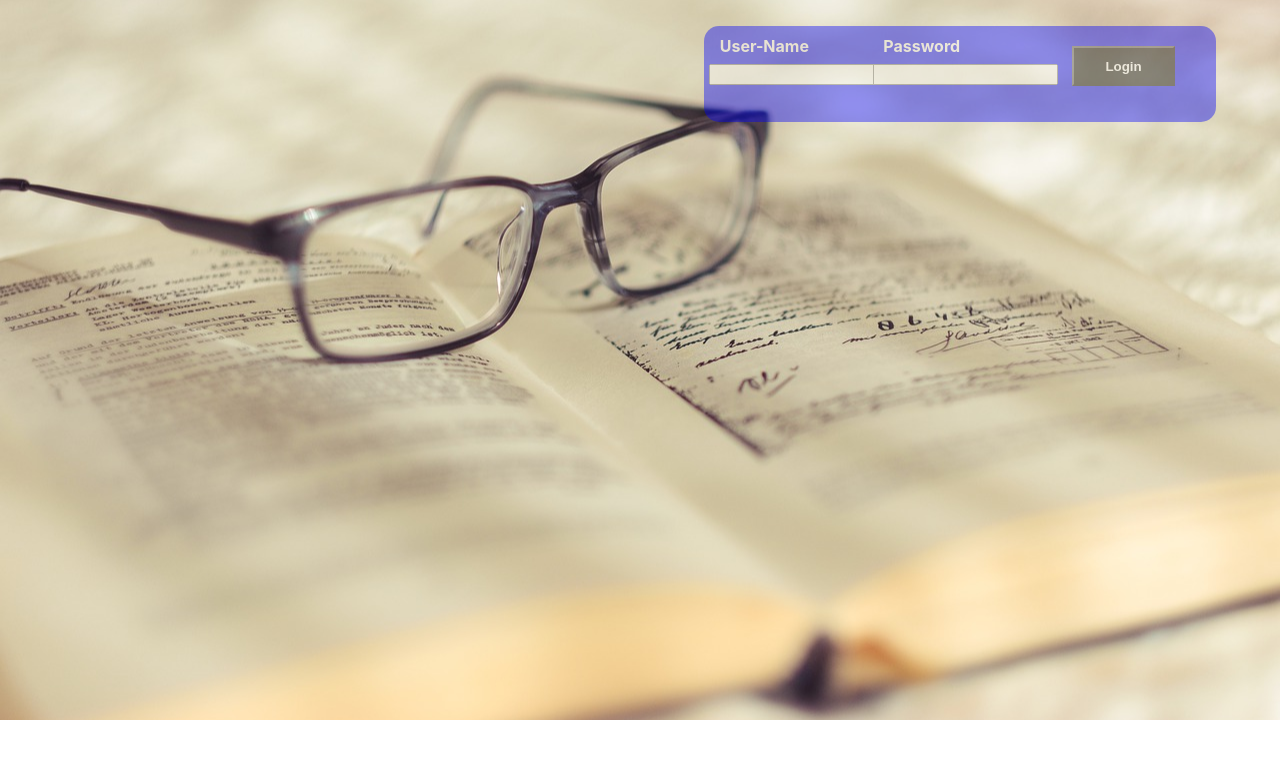
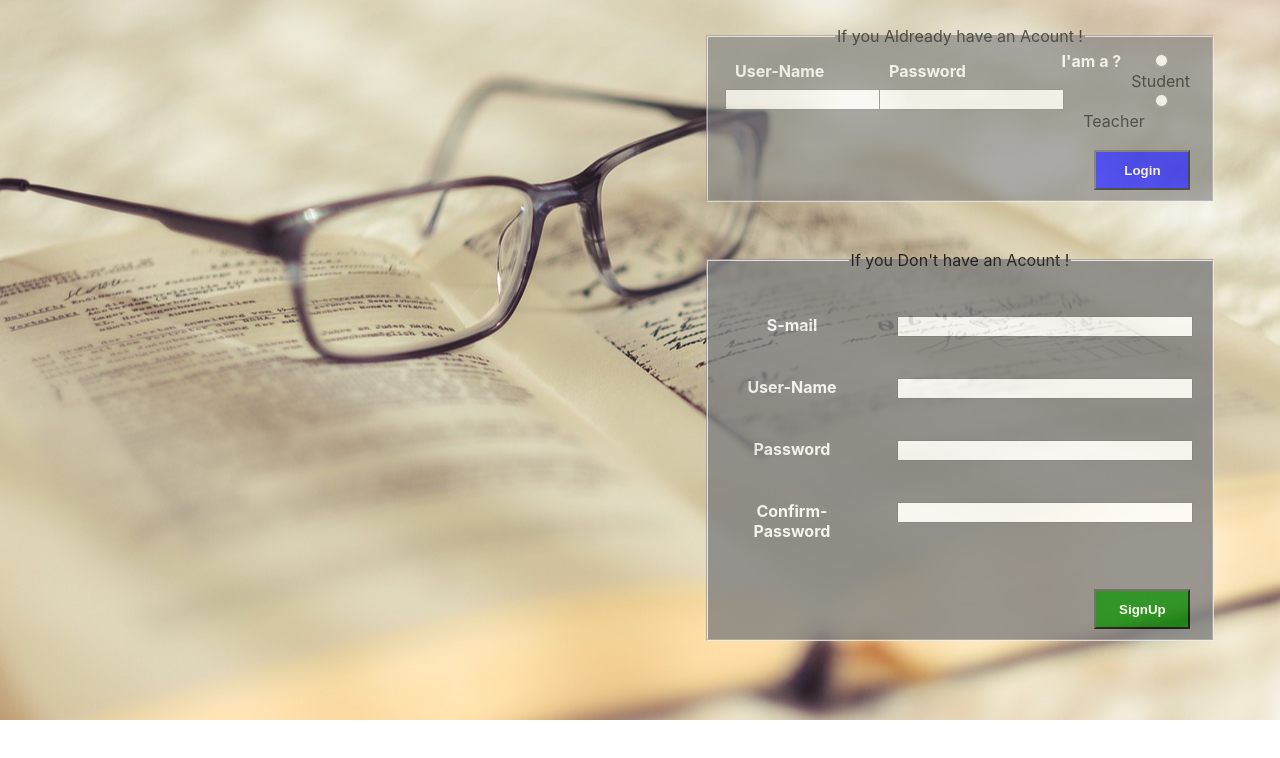
Before and after one commit to pragashraj/School-Management-System, a React (Create React App) app: page / in a window 1280 px wide. Shown: the top 758 px of the page. Built offline with nearby package versions, Linux system fonts and the light colour scheme.

Commit message:
signUp component

```diff
--- a/src/App.js
+++ b/src/App.js
@@ -2,12 +2,16 @@ import React from 'react';
 import './App.css';
 import {BrowserRouter,Switch,Route} from 'react-router-dom'
 import Rootpage from './Pages/RootPage'
+import Home from './Pages/Home'
 
 const App=()=> {
   return (
     <BrowserRouter>
         <div className="App">
-            <Rootpage/>
+            <Switch>
+                <Route exact path="/" component={Rootpage}/>
+                <Route  path="/home" component={Home}/>
+            </Switch>
         </div>
     </BrowserRouter>
   );
--- /dev/null
+++ b/src/CSS/Nav/navBar.css
@@ -0,0 +1,5 @@
+.nav-bar{
+    width: 100%;
+    height: 60px;
+    background-color: grey;
+}
--- a/src/CSS/root/login.css
+++ b/src/CSS/root/login.css
@@ -1,11 +1,11 @@
 .form{
-    background-color:blue;
+
     width: 40%;
     height: 12vh;
     float: right;
     margin-top: 2%;
     margin-right: 5%;
-    opacity: 0.4;
+    opacity: 0.8;
     border-radius: 15px;
 }
 
@@ -34,7 +34,21 @@
     width:20% ;
     height: 5vh;
     margin-top: 4%;
-    background-color: black;
+    background-color: blue;
     color: white;
     font-weight: bold;
+    float: right;
+    margin-right: 2%;
 }
+
+.submit-btn :hover{
+    cursor: pointer;
+    background-color: white;
+    opacity: 0.5;
+    color: black;
+}
+
+fieldset{
+    background-color: grey;
+    opacity: 0.8;
+}
--- /dev/null
+++ b/src/CSS/root/signUp.css
@@ -0,0 +1,37 @@
+.form-signUp{
+    width: 40%;
+    height: 55vh;
+    float: right;
+    margin-top: 10%;
+    margin-left: 55%;
+    margin-right: 5%;
+}
+
+.inputs{
+    float: left;
+    margin-top: 5vh;
+    width: 100%;
+}
+.labels{
+    width: 30%;
+    float: left;
+    color: white;
+    font-weight: bold;
+}
+
+.signInput{
+    margin-left: 25px;
+    width: 60%;
+}
+
+.signUp-btn{
+    width:20% ;
+    height: 5vh;
+    margin-top: 4%;
+    background-color: green;
+    color: white;
+    font-weight: bold;
+    margin-top: 10%;
+    float: right;
+    margin-right: 2%;
+}
--- a/src/Components/Login.js
+++ b/src/Components/Login.js
@@ -5,7 +5,8 @@ import '../CSS/root/login.css'
 class Login extends Component {
     state={
         username:'',
-        password:''
+        password:'',
+        profession:''
     }
 
     handleChange=(e)=>{
@@ -15,11 +16,18 @@ class Login extends Component {
         })
     }
 
+    handleSubmit=(e)=>{
+        e.preventDefault()
+        console.log(this.state)
+    }
+
     render() {
         return (
             <div className="login">
                 <div className="form">
-                    <form>
+                <fieldset>
+                <legend>If you Aldready have an Acount !</legend>
+                    <form onSubmit={this.handleSubmit}>
                         <div className="inputField">
                             <label className="label">User-Name </label>
                             <input type="text" name="username" value={this.state.username} required onChange={this.handleChange}/>
@@ -30,8 +38,17 @@ class Login extends Component {
                             <input type="password" name="password" value={this.state.password} required onChange={this.handleChange}/>
                         </div>
 
-                        <button type="submit" name="submit" className="btn">Login</button>
+                        <div >
+                            <label className="label">I'am a ? </label>
+                            <input type="radio" name="profession" required value="student" required onChange={this.handleChange}/>Student  <br></br>
+                            <input type="radio" name="profession" required value="teacher" required onChange={this.handleChange}/>Teacher
+                        </div>
+
+                        <div className="submit-btn">
+                            <button type="submit" name="submit" className="btn" >Login</button>
+                        </div>
                     </form>
+                    </fieldset>
                 </div>
 
             </div>
--- /dev/null
+++ b/src/Components/NavBar.js
@@ -0,0 +1,12 @@
+import React from 'react'
+import '../CSS/Nav/navBar.css'
+
+const NavBar=()=> {
+    return (
+        <div className="nav-bar">
+
+        </div>
+    )
+}
+
+export default NavBar
--- /dev/null
+++ b/src/Components/SignUp.js
@@ -0,0 +1,68 @@
+import React, { Component } from 'react'
+import '../CSS/root/signUp.css'
+
+class SignUp extends Component {
+    state={
+        email:'',
+        username:'',
+        password:'',
+        confirmPassword:'',
+    }
+
+    handleChange=(e)=>{
+        const {value,name}=e.target
+        this.setState({
+            [name]:value
+        })
+    }
+
+    handleSubmit=(e)=>{
+        e.preventDefault()
+        console.log(this.state)
+        this.setState({
+            email:'',
+            username:'',
+            password:'',
+            confirmPassword:''
+        })
+    }
+    render() {
+        return (
+            <div className="sign-up">
+                <div className="form-signUp">
+                <fieldset>
+                <legend>If you Don't have an Acount  !</legend>
+                    <form onSubmit={this.handleSubmit}>
+                        <div className="inputs">
+                            <label className="labels">S-mail</label>
+                            <input className="signInput" type="email" name="email" value={this.state.email} required onChange={this.handleChange}/>
+                        </div>
+
+                        <div className="inputs">
+                            <label className="labels">User-Name </label>
+                            <input  className="signInput" type="text" name="username" value={this.state.username} required onChange={this.handleChange}/>
+                        </div>
+
+                        <div className="inputs">
+                            <label className="labels">Password </label>
+                            <input  className="signInput" type="password" name="password" value={this.state.password} required onChange={this.handleChange}/>
+                        </div>
+
+                        <div className="inputs">
+                            <label className="labels">Confirm-Password </label>
+                            <input  className="signInput" type="password" name="confirmPassword" value={this.state.confirmPassword} required onChange={this.handleChange}/>
+                        </div>
+
+                        <div className="submit-btn">
+                            <button type="submit" name="submit" className="signUp-btn">SignUp</button>
+                        </div>
+
+                    </form>
+                    </fieldset>
+                </div>
+            </div>
+        )
+    }
+}
+
+export default SignUp
--- /dev/null
+++ b/src/Pages/Home.js
@@ -0,0 +1,14 @@
+import React from 'react'
+import NavBar from '../Components/NavBar'
+
+ const Home=()=> {
+    return (
+
+         <div className="home-page">
+             <NavBar/>
+        </div>
+
+    )
+}
+
+export default Home
--- a/src/Pages/RootPage.js
+++ b/src/Pages/RootPage.js
@@ -1,11 +1,13 @@
 import React from 'react'
 import '../CSS/root/RootPage.css'
 import Login from '../Components/Login'
+import SignUp from '../Components/SignUp'
 
 const RootPage=()=> {
     return (
         <div className="root-page">
             <Login/>
+            <SignUp/>
         </div>
     )
 }
```
